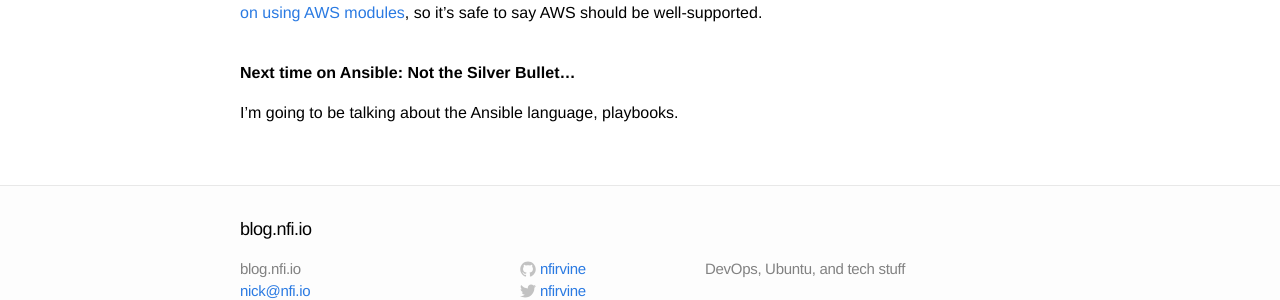
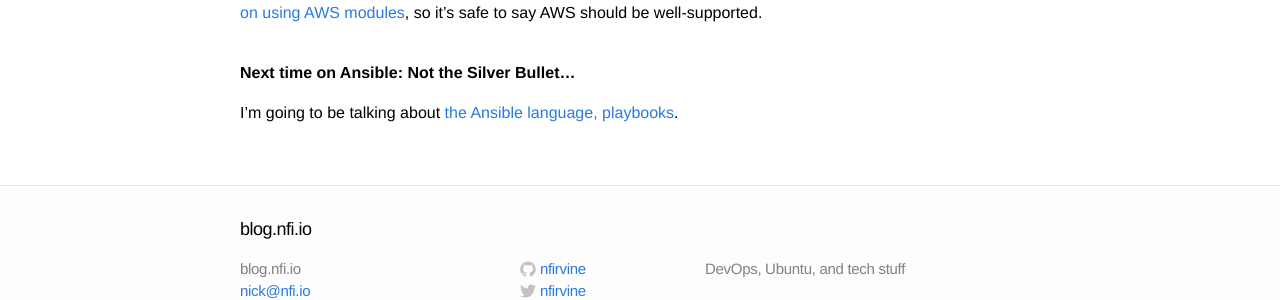
Before and after one commit to nfirvine/blog-circa-2016, a Jekyll site: the page built from _posts/2015-07-13-ansible-series-intro.md, in a window 1280 px wide. Shown: the part 1335-1635 px from the top of the page. Built offline with Jekyll 4.4.1, drawn with Linux system fonts in a browser that asks for light colours; part of the change alters nothing that is shown.

```diff
--- a/_posts/2015-07-13-ansible-series-intro.md
+++ b/_posts/2015-07-13-ansible-series-intro.md
@@ -36,4 +36,4 @@ Ansible has a first-class use case document claiming it has ["extensive AWS supp
 Next time on Ansible: Not the Silver Bullet...
 ==============================================
 
-I'm going to be talking about the Ansible language, playbooks.
+I'm going to be talking about [the Ansible language, playbooks]({% post_url 2015-07-17-ansible-lang %}).
```
